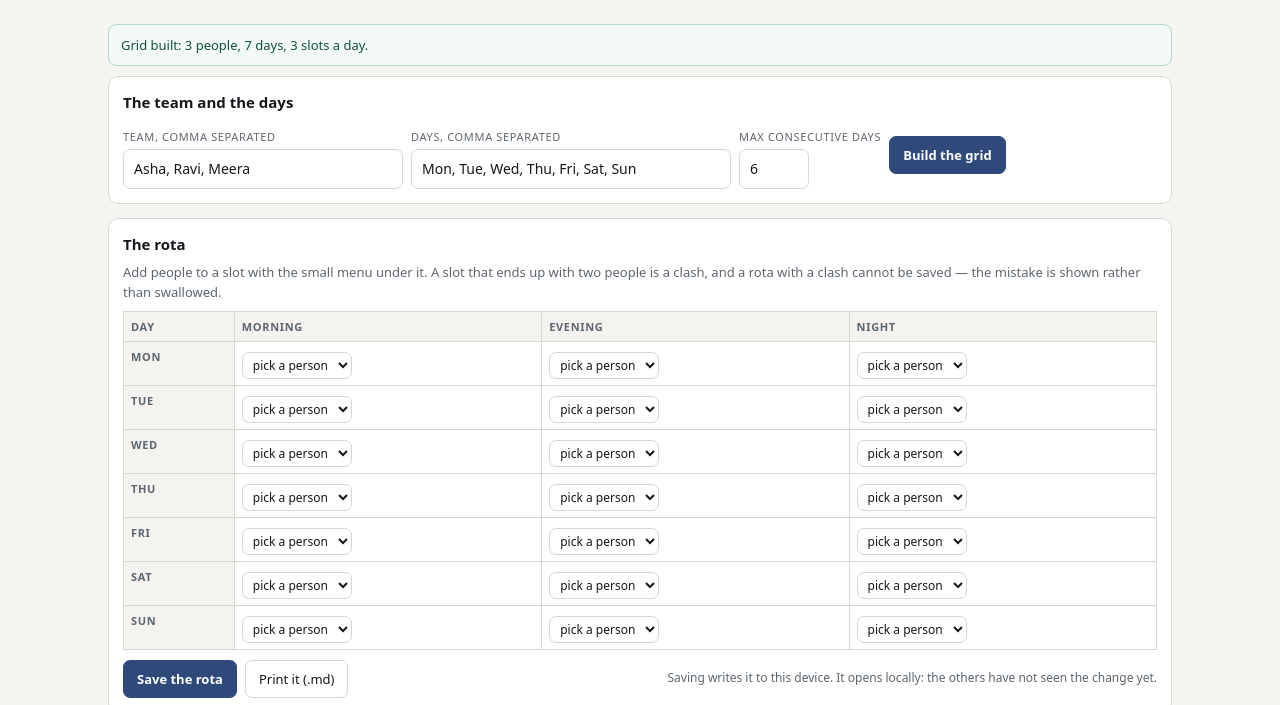
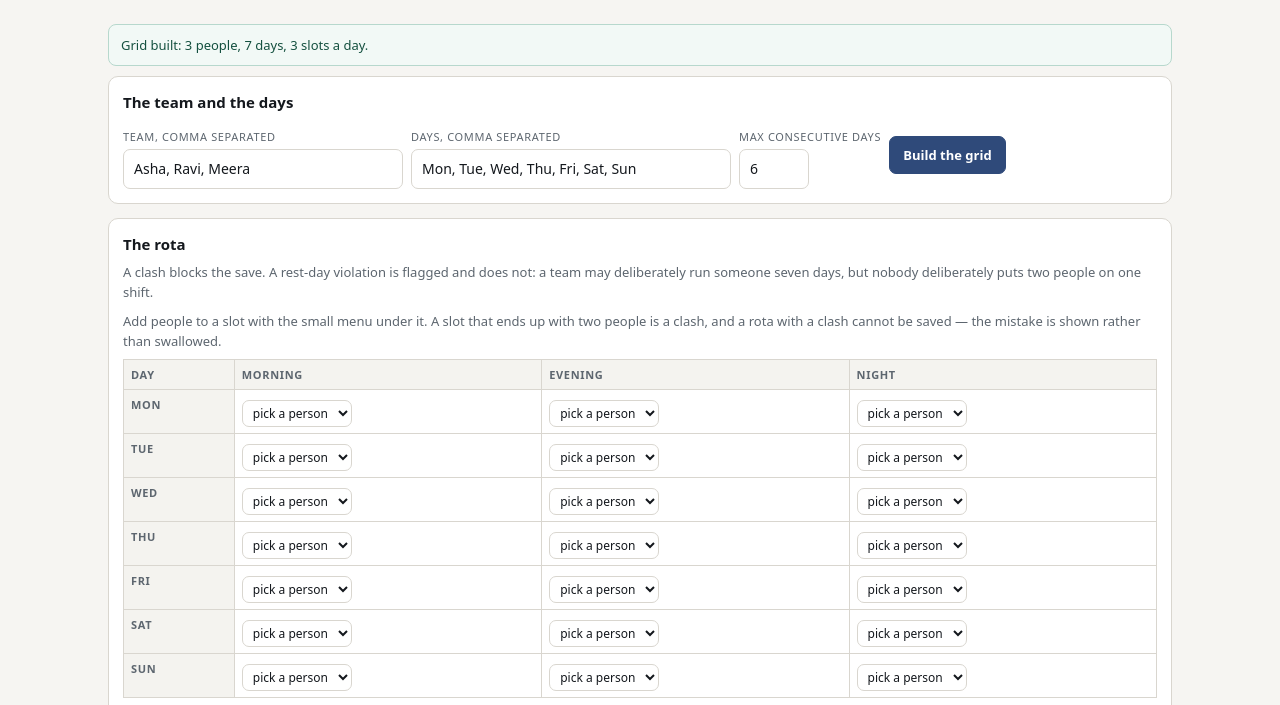
Before and after one commit to drsamonline/app-rota, a website: page docs/play/index.html in a window 1280 px wide. Both pictures are taken after a click on the button "Build the grid". Shown: the part 61-766 px from the top of the page. Drawn offline with Linux system fonts and the light colour scheme.

Commit message:
docs: say on the page which rule blocks and which warns
The distinction belongs next to the grid, not only in the README. This is also the push that triggers
the build: a workflow added in the branch-creating push does not fire for that push.

```diff
--- a/docs/play/index.html
+++ b/docs/play/index.html
@@ -84,6 +84,8 @@
 
   <section class="card" id="gridCard" hidden>
     <h2>The rota</h2>
+    <p class="claim">A clash blocks the save. A rest-day violation is flagged and does not: a team may deliberately run someone seven
+      days, but nobody deliberately puts two people on one shift.</p>
     <p class="claim">Add people to a slot with the small menu under it. A slot that ends up with two people is a clash, and a rota with a
       clash cannot be saved — the mistake is shown rather than swallowed.</p>
     <div style="overflow:auto">
```
